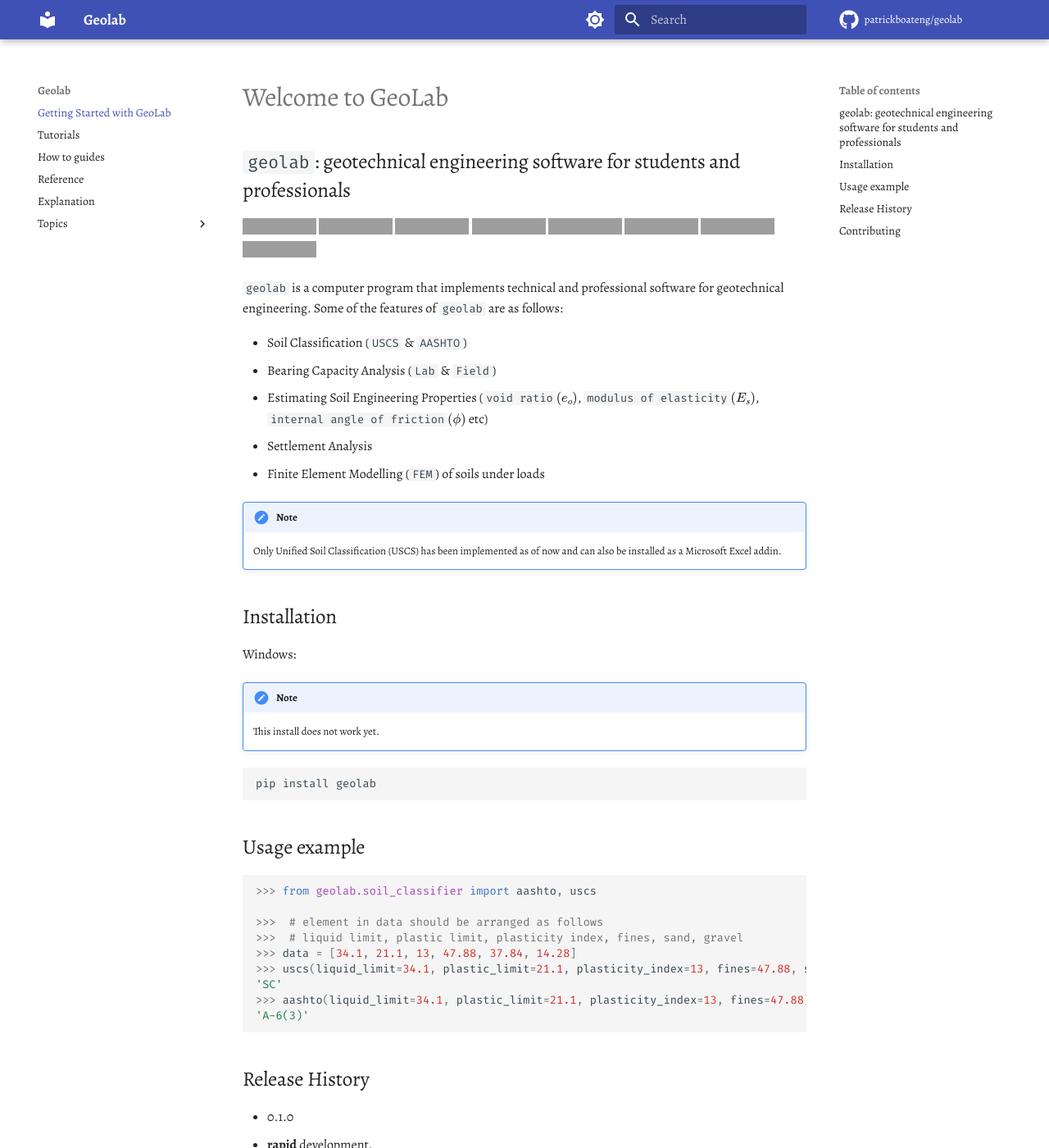
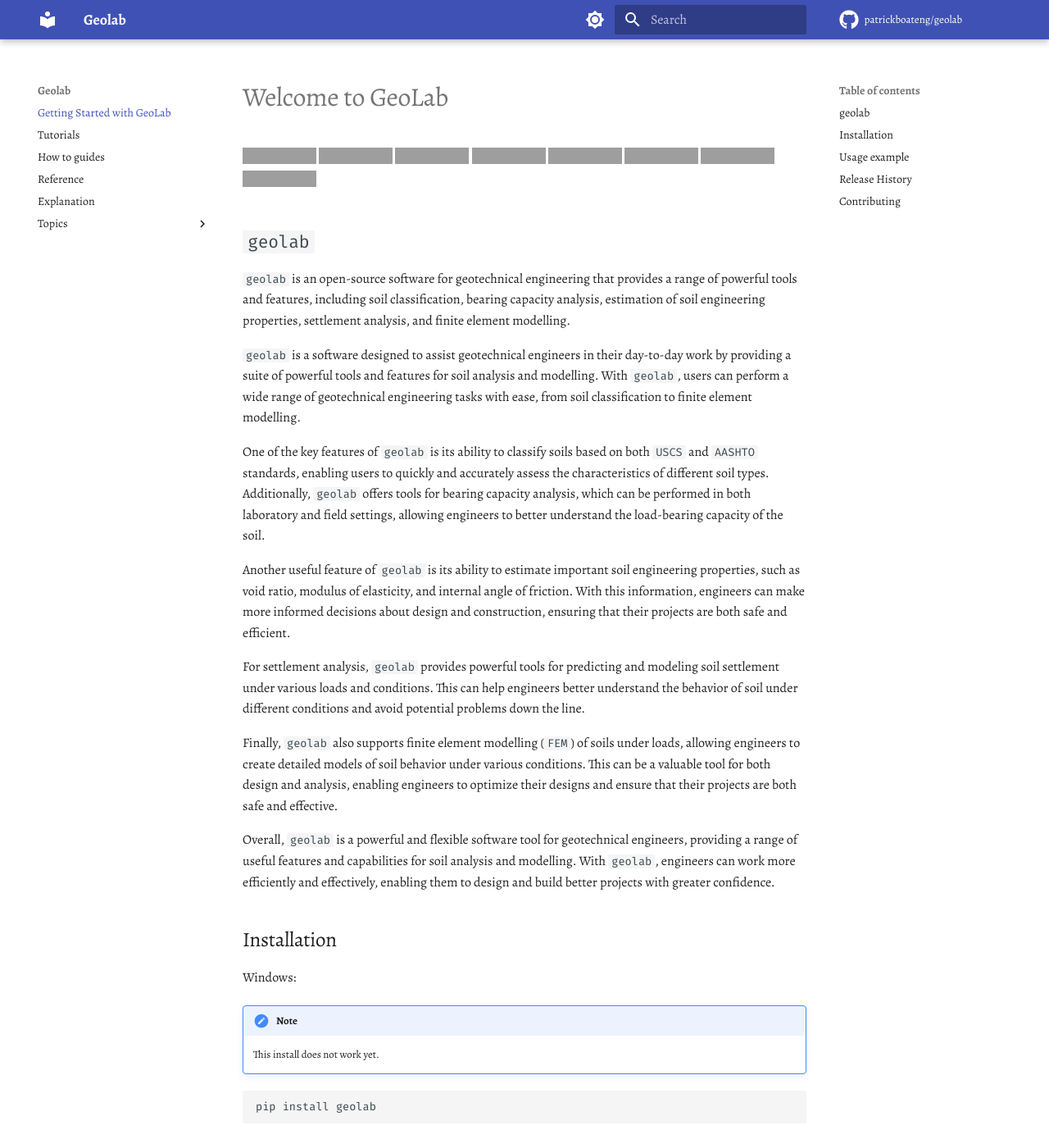
Before and after one commit to patrickboateng/geolysis, an MkDocs documentation site: the page built from docs/index.md, in a window 1280 px wide and 1400 px high, cut to the strip 0-1400 px from the top of the window. Shown: the whole strip at 82% size. Built offline with MkDocs 1.6.1 and Material for MkDocs 9.7.7, drawn with Linux system fonts in a browser that asks for light colours; comment, search, counter and statistics services are not loaded; grey boxes are pictures that could not be loaded.

Commit message:
added description

````diff
--- a/docs/index.md
+++ b/docs/index.md
@@ -1,6 +1,4 @@
 # Welcome to GeoLab
-
-## `geolab`: geotechnical engineering software for students and professionals
 
 [![pypi](https://img.shields.io/badge/PyPi-Pato546-blue?style=flat-square&logo=pypi&logoColor=white)](https://pypi.org/user/Pato546/)
 ![license](https://img.shields.io/pypi/l/geolab?style=flat-square)
@@ -11,18 +9,21 @@
 ![repo size](https://img.shields.io/github/repo-size/patrickboateng/geolab?style=flat-square&labelColor=ef8336)
 ![downloads](https://img.shields.io/pypi/dm/geolab?style=flat-square)
 
-`geolab` is a computer program that implements technical and professional software for geotechnical engineering.
-Some of the features of `geolab` are as follows:
+## `geolab`
 
-- Soil Classification (`USCS` & `AASHTO`)
-- Bearing Capacity Analysis (`Lab` & `Field`)
-- Estimating Soil Engineering Properties (`void ratio`$\left(e_o\right)$, `modulus of elasticity`$\left(E_s\right)$, `internal angle of friction`$\left(\phi\right)$ etc)
-- Settlement Analysis
-- Finite Element Modelling (`FEM`) of soils under loads
+`geolab` is an open-source software for geotechnical engineering that provides a range of powerful tools and features, including soil classification, bearing capacity analysis, estimation of soil engineering properties, settlement analysis, and finite element modelling.
 
-!!! note
+`geolab` is a software designed to assist geotechnical engineers in their day-to-day work by providing a suite of powerful tools and features for soil analysis and modelling. With `geolab`, users can perform a wide range of geotechnical engineering tasks with ease, from soil classification to finite element modelling.
 
-    Only Unified Soil Classification (USCS) has been implemented as of now and can also be installed as a Microsoft Excel addin.
+One of the key features of `geolab` is its ability to classify soils based on both `USCS` and `AASHTO` standards, enabling users to quickly and accurately assess the characteristics of different soil types. Additionally, `geolab` offers tools for bearing capacity analysis, which can be performed in both laboratory and field settings, allowing engineers to better understand the load-bearing capacity of the soil.
+
+Another useful feature of `geolab` is its ability to estimate important soil engineering properties, such as void ratio, modulus of elasticity, and internal angle of friction. With this information, engineers can make more informed decisions about design and construction, ensuring that their projects are both safe and efficient.
+
+For settlement analysis, `geolab` provides powerful tools for predicting and modeling soil settlement under various loads and conditions. This can help engineers better understand the behavior of soil under different conditions and avoid potential problems down the line.
+
+Finally, `geolab` also supports finite element modelling (`FEM`) of soils under loads, allowing engineers to create detailed models of soil behavior under various conditions. This can be a valuable tool for both design and analysis, enabling engineers to optimize their designs and ensure that their projects are both safe and effective.
+
+Overall, `geolab` is a powerful and flexible software tool for geotechnical engineers, providing a range of useful features and capabilities for soil analysis and modelling. With `geolab`, engineers can work more efficiently and effectively, enabling them to design and build better projects with greater confidence.
 
 ## Installation
 
@@ -40,10 +41,6 @@ pip install geolab
 
 ```py
 >>> from geolab.soil_classifier import aashto, uscs
-
->>>  # element in data should be arranged as follows
->>>  # liquid limit, plastic limit, plasticity index, fines, sand, gravel
->>> data = [34.1, 21.1, 13, 47.88, 37.84, 14.28]
 >>> uscs(liquid_limit=34.1, plastic_limit=21.1, plasticity_index=13, fines=47.88, sand=37.84, gravels=14.28)
 'SC'
 >>> aashto(liquid_limit=34.1, plastic_limit=21.1, plasticity_index=13, fines=47.88)
````
Also changed, not shown: README.md (+19 -12 lines).
